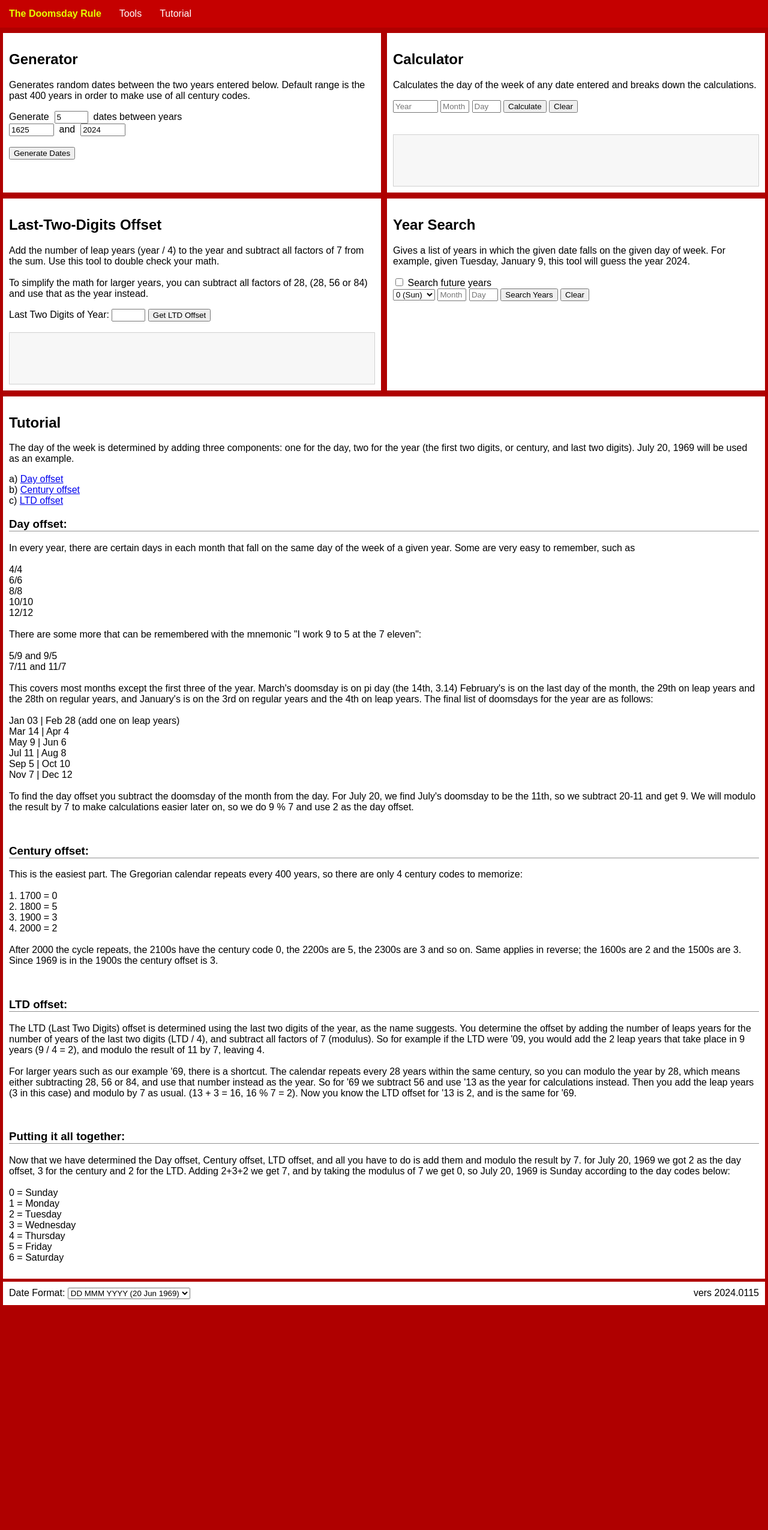
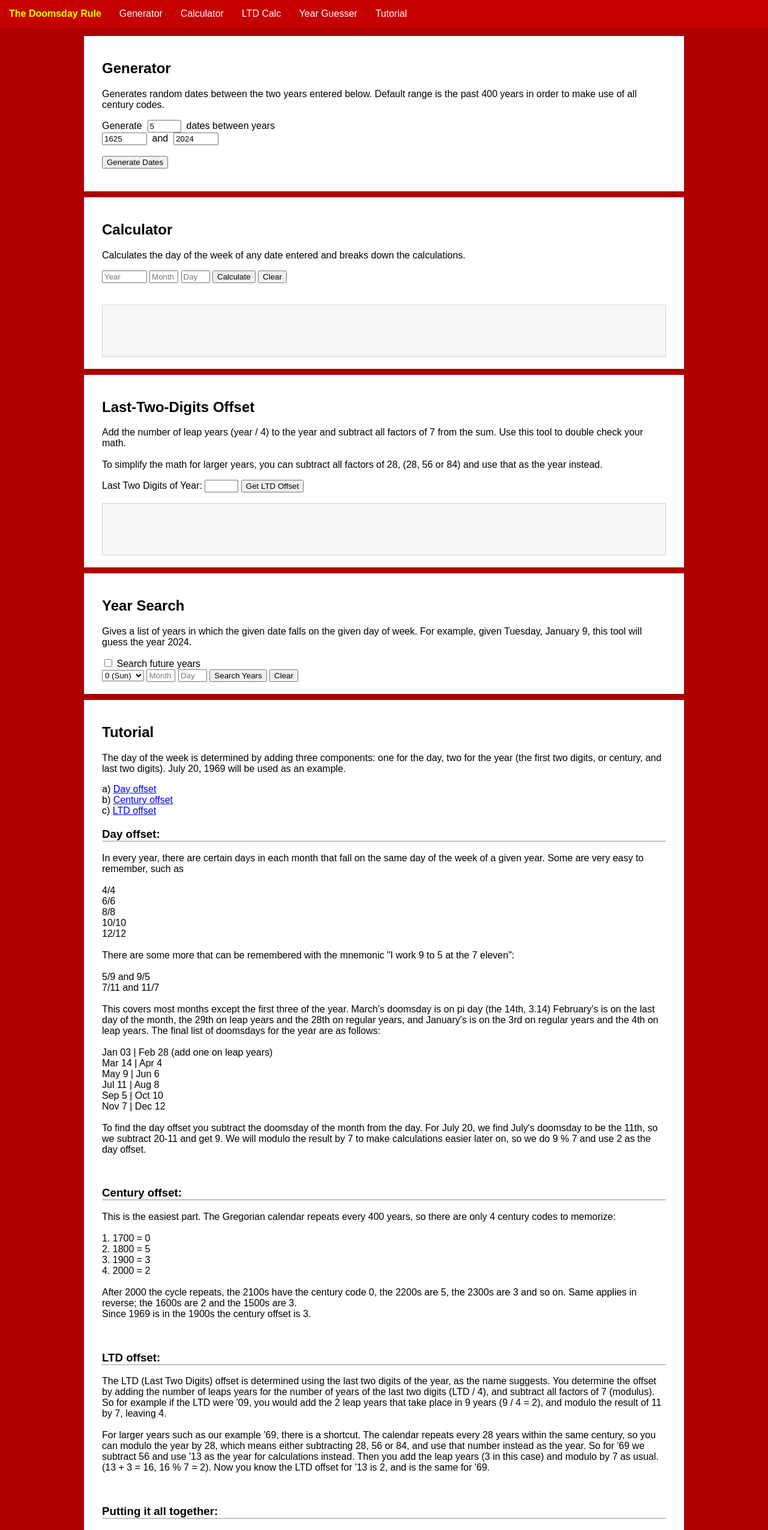
Before and after one commit to 1aggarcia/doomsday-rule, a plain HTML site: page index.html in a window 1280 px wide. Shown: the top 2551 px of the page at 60% size. Before the commit the page ends 2181 px from the top, so only its background shows below. Drawn offline with nearby package versions, Linux system fonts and the light colour scheme.

Commit message:
Refresh styling

```diff
--- a/index.html
+++ b/index.html
@@ -10,17 +10,22 @@
 		integrity="sha256-/JqT3SQfawRcv/BIHPThkBvs0OEvtFFmqPF/lYI/Cxo="
 		crossorigin="anonymous">
 	</script>
+	<script src="src/scroller.js"></script>
 </head>
 <body>
-	<ul class="navigator">
-		<a class="main">The Doomsday Rule</a>
-		<li><a href="#tools">Tools</a></li>
+	<nav>
+		<a href="."><b>The Doomsday Rule</b></a>
+		<ul>
+			<li><a href="#generator">Generator</a></li>
+			<li><a href="#calculator">Calculator</a></li>
+			<li><a href="#ltd-calc">LTD Calc</a></li>
+			<li><a href="#year-guesser">Year Guesser</a></li>
 			<li><a href="#tutorial">Tutorial</a></li>
 		</ul>
+	</nav>
 
-	<main style="margin-top:50px;">
-		<div class="row" id="tools">
-			<div id="genarator" class="column">
+	<main>
+		<div id="generator" class="contentBox">
 			<h2>Generator</h2>
 			<p>Generates random dates between the two years entered below.
 			Default range is the past 400 years in order to make use of all century codes.</p>
@@ -37,7 +42,8 @@
 			<br>
 			<div id="dList"></div>
 		</div>
-			<div id="calculator" class="column">
+
+		<div id="calculator" class="contentBox">
 			<h2>Calculator</h2>
 			<p>Calculates the day of the week of any date entered and breaks down the calculations.</p>
 
@@ -63,9 +69,8 @@
 			</code>
 			</div>
 		</div>
-		</div>
-		<div class="row">
-			<div id="ltd-calc" class="column">
+
+		<div id="ltd-calc" class="contentBox">
 			<h2>Last-Two-Digits Offset</h2>
 			<p>Add the number of leap years (year / 4) to the year and subtract all factors of 7 from the sum. Use this tool to double check your math.<br><br>
 			To simplify the math for larger years, you can subtract all factors of 28, (28, 56 or 84) and use that as the year instead.</p>
@@ -86,7 +91,8 @@
 				</code>
 			</div>
 		</div>
-			<div id="year-guesser" class="column">
+
+		<div id="year-guesser" class="contentBox">
 			<h2>Year Search</h2>
 			<p>
 				Gives a list of years in which the given date falls on the given day of week.
@@ -115,9 +121,8 @@
 				<ul id="guesserResultsList"></ul>
 			</div>
 		</div>
-		</div>
 
-		<div id="tutorial" style="margin:5px;padding:10px;background-color:#ffffff;">
+		<div id="tutorial" class="contentBox">
 			<h2>Tutorial</h2>
 			<p>
 			The day of the week is determined by adding three components: one for the day, two for the year (the first two digits, or century, and last two digits). July 20, 1969 will be used as an example.</p>
@@ -169,7 +174,7 @@
 		</div>
 	</main>
 
-	<div class="footer">
+	<footer>
 		<div>
 			<label for="format">Date Format:</label>
 			<select id="format" name="format">
@@ -179,10 +184,10 @@
 				<option value="UKnum">DD-MM-YYYY (26-06-1969)</option>
 			</select>
 		</div>
-		<p style="margin: 0;">vers 2024.0115</p>
-	</div>
+		<p style="margin: 0;">vers 2024.0304</p>
+	</footer>
+
 	<script src="src/main.js"></script>
 	<script src="src/yearSearch.js"></script>
-	<script src="src/scroller.js"></script>
 </body>
 </html>
--- a/src/main.js
+++ b/src/main.js
@@ -123,7 +123,7 @@ function calcDay(year, month, day) {
 	dayInput.value = day;
 
 	verifyDate();
-	window.location.href = '#calculator';
+	scrollToElem('#calculator');
 
 }
 
--- a/src/scroller.js
+++ b/src/scroller.js
@@ -1,13 +1,16 @@
 /** Auto scroll nav bar clicks to the correct location */
 
-$(() => {
-    $('a[href^="#"]').on('click', function (event) {
+$(function () {
+    $('a[href^="#"]').on('click', (event) => {
         event.preventDefault();
-
-        const container = $(this.hash);
-        // offset position based on navbar heigth
-        const position = container.offset().top - $('.navigator').outerHeight();
-
-        $('html, body').animate({scrollTop: position}, 400);
+        scrollToElem(event.target.hash);
     });
 });
+
+function scrollToElem(cssSelector) {
+    const container = $(cssSelector);
+    // offset position based on navbar heigth
+    const position = container.offset().top - $('nav').outerHeight();
+
+    $('html, body').animate({scrollTop: position}, 400);
+}
--- a/src/style.css
+++ b/src/style.css
@@ -1,6 +1,7 @@
 :root {
     --bg: #af0000;
     --nav-bg: #c50000;
+    --footer-border: #920000;
     --nav-hover: #e5ff00;
 
     --border-grey: #929292;
@@ -10,9 +11,32 @@
 
 body {
 	font-family:"Arial";
-	margin:0;
+	margin: 0px;
     background-color: var(--bg);
+    font-size: 1em;
 }
+
+main {
+    max-width: 1000px;
+    margin: 0px auto;
+    margin-top: 60px;
+    padding: 0px 10px;
+}
+
+.contentBox {
+    padding: 20px 30px;
+    margin: 10px 0px;
+    background-color: white;
+}
+
+footer {
+    padding: 15px;
+    color: white;
+    display: flex;
+    justify-content: space-around;
+    border-top: 2px solid var(--footer-border);
+}
+
 .input_year {
     width:5em;
 }
@@ -27,32 +51,39 @@ h3 {
     padding:5px;
     background-color:var(--almost-white);
 }
-.navigator {
+
+nav {
     position: fixed;
     top: 0;
 	width:100%;
     background-color: var(--nav-bg);
     display: flex;
+}
+
+nav ul {
+    display: flex;
+    margin: 0;
+    padding: 0;
     list-style-type: none;
     overflow: hidden;
-    margin: 0;
-    padding: 0;
-    display: flex;
-}
-.navigator .main {
-    font-weight: bold;
 }
 
-.navigator a {
-    display:block;
-    padding:14px 15px;
-    text-decoration:none;
+nav a {
+    display: block;
+    padding: 14px 15px;
+    text-decoration: none;
     color:white;
-    font-size:16px;
 }
-.navigator a:hover {
+nav a:hover {
     color: var(--nav-hover)
 }
+
+@media (max-width: 600px) {
+    nav ul a {
+      display: none;
+    }
+  }
+
 /* .active {
     background-color:#fc0000;
 } */
@@ -61,26 +92,3 @@ table, th, td {
     border-collapse:collapse;
     padding:5px;
 }
-.column {
-    flex: 30%;
-    margin: 5px;
-    padding: 10px;
-    background-color: white;
-}
-@media screen and (max-width:600px) {
-  .column {
-    flex: 100%;
-  }
-}
-.row {
-    display:flex;
-    flex-flow:wrap;
-}
-
-.footer {
-    margin:5px;
-    padding:10px;
-    background-color:white;
-    display: flex;
-    justify-content: space-between;
-}
```
Lines whose indentation alone changed are shown as unchanged.
